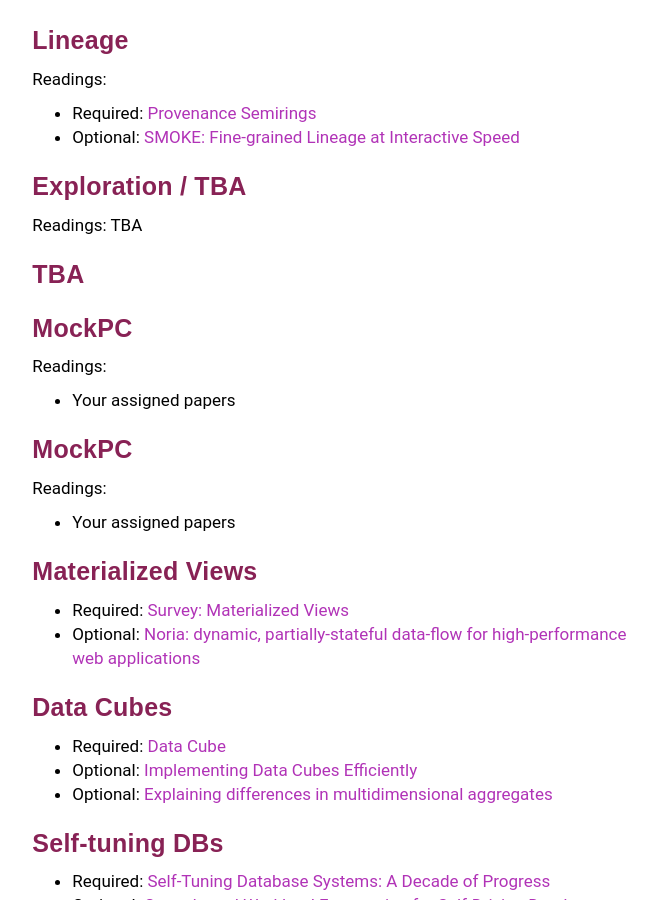
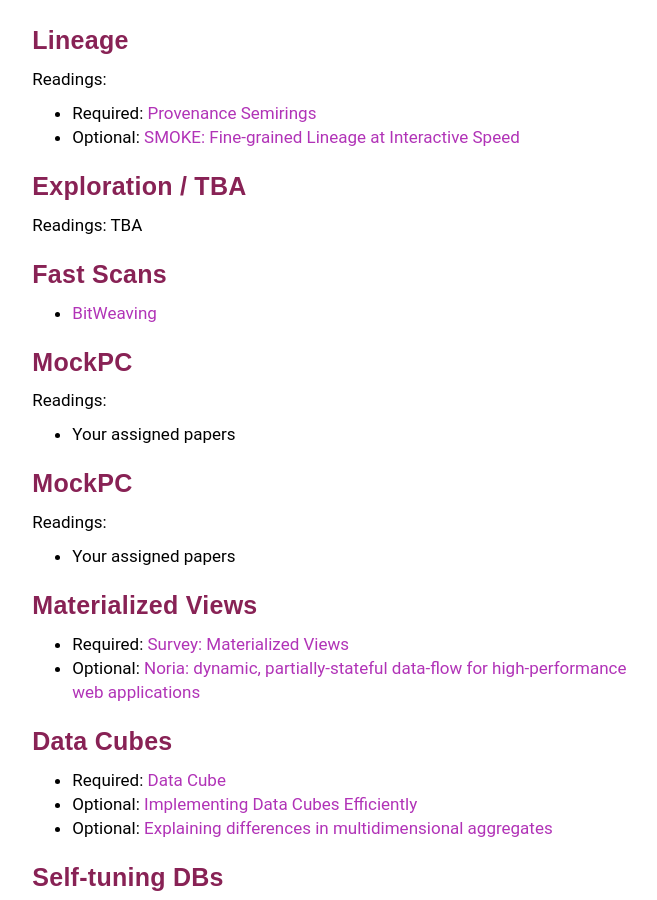
Before and after one commit to wzao1515/w6113.github.io, a Jekyll site: the page built from reviews.md, in a window 1280 px wide and 900 px high, scrolled down 4461 px. Shown: the whole window, without its empty margins (292-949 px from the left). Built offline with Jekyll 4.4.1, drawn with Linux system fonts in a browser that asks for light colours; our own code applies the rules of GitHub Pages for plain Markdown files.

Commit message:
updated website

```diff
--- a/_data/schedule.csv
+++ b/_data/schedule.csv
@@ -16,7 +16,7 @@ white,2/28,Hybrid Caching/UDFs,,-,,,,
 white,3/12,Datalog and Recursion,,Jennifer Bi,,,,
 white,3/14,Lineage,,Yiliang Shi,,,,HW3<br/>Paper Draft
 #fdf3fd,3/26,Exploration / TBA,,Ziao Wang,,,,
-#fdf3fd,3/28,,,-,,,,
+#fdf3fd,3/28,Fast Scans,,-,,,,
 white,4/2,Mock PC,,-,,,,Mock PC
 white,4/4,Mock PC,,-,,,,Mock PC
 #fdf3fd,4/9,Materialized Views,,-,,,,
--- a/reviews.md
+++ b/reviews.md
@@ -225,7 +225,9 @@ Readings:
 Readings: TBA
 
 <a name='lec18' />
-### TBA
+### Fast Scans
+
+* [BitWeaving](http://www.cs.wisc.edu/~jignesh/publ/BitWeaving.pdf)
 
 <a name='lec19' />
 ### MockPC
```
